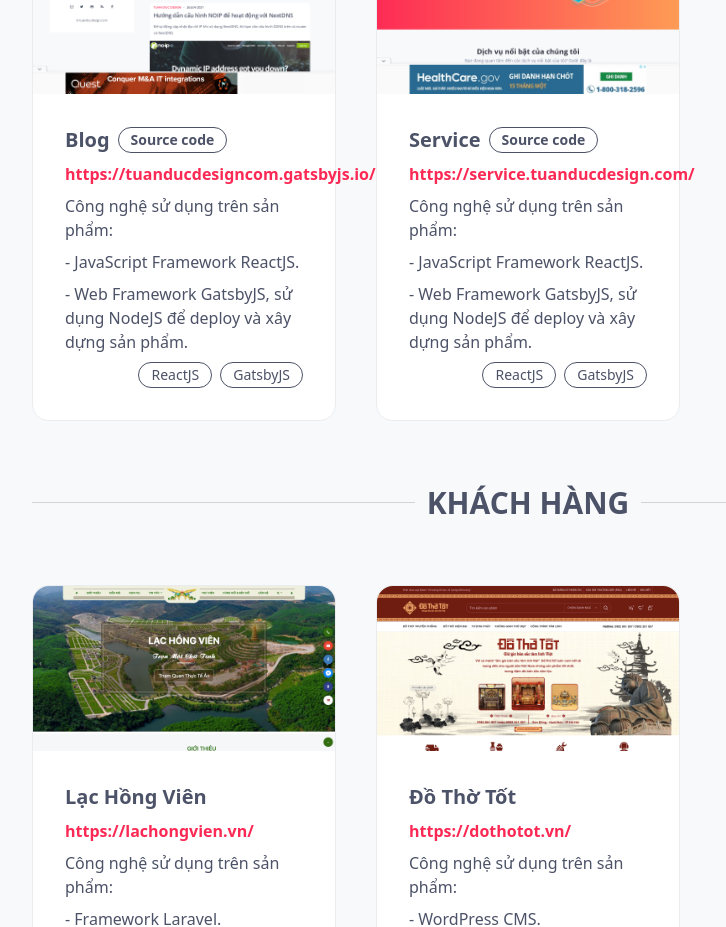
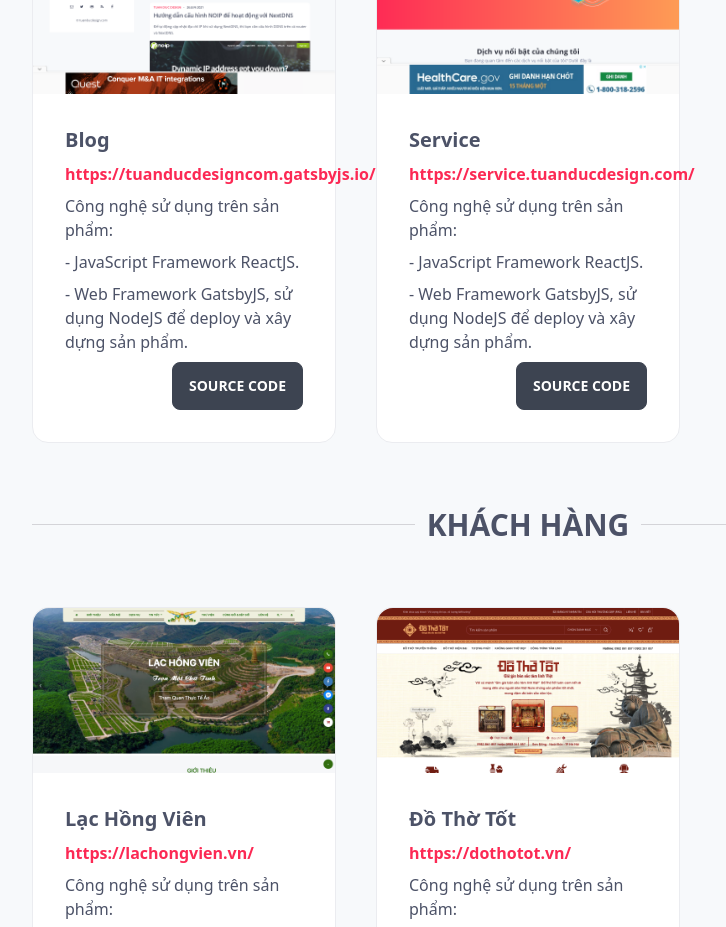
Before and after one commit to tuanductran/cv, a Vue app: page / in a window 1280 px wide. Shown: the part 1660-2587 px from the top of the page, without its empty margins (112-838 px from the left). Built offline with nearby package versions, Linux system fonts and the light colour scheme.

Commit message:
Update index.vue

```diff
--- a/src/views/Projects/ProjectDetails/index.vue
+++ b/src/views/Projects/ProjectDetails/index.vue
@@ -8,7 +8,6 @@
    <div class="card-body">
     <h2 class="card-title">
        {{ project.title }}
-       <a class="badge badge-outline p-3" :href="`${ project.sourceCodeUrl }`" target="_blank" onClick="ga('event', 'SourceCodeUrl', 'view', 'source_code_url');">Source code</a>
     </h2>
     <p>
        <a class="text-xs lg:text-base text-main-color" v-for="link, k in project.links" :href="link" :key="k" target="_blank" onClick="ga('event', 'ProjectLink', 'view', 'project_link');">
@@ -19,9 +18,9 @@
           {{ description }}
     </p>
     <div class="card-actions justify-end">
-      <div class="badge badge-outline p-3" v-for="tech, k in project.builtWidth" :key="k">
-          {{ tech }}
-      </div>
+      <a class="btn" :href="`${ project.sourceCodeUrl }`" target="_blank" onClick="ga('event', 'SourceCodeUrl', 'view', 'source_code_url');">
+          Source code
+      </a>
     </div>
   </div>
 </template>
```
